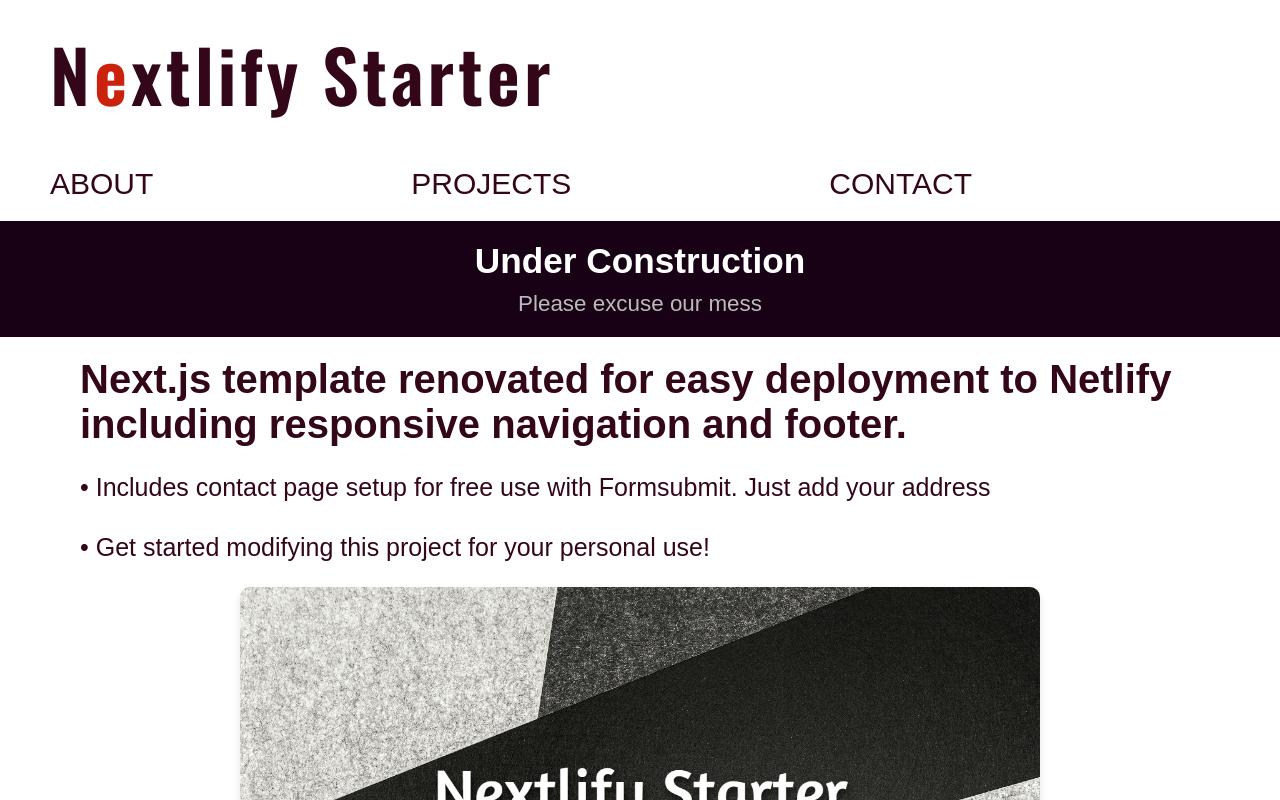
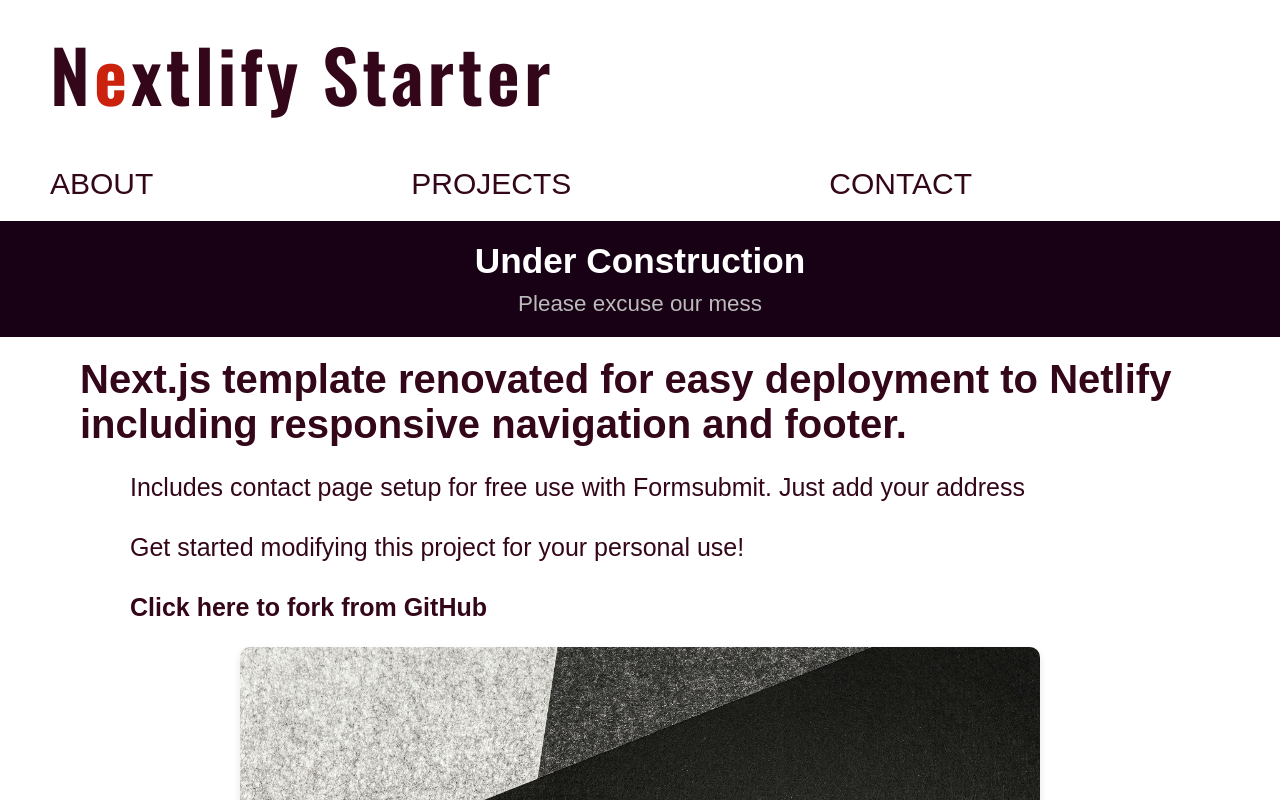
Before and after one commit to Jwilliams137/Next_Netlify_Template, a Next.js app: page / in a window 1280 px wide. Shown: the top 800 px of the page. Built offline with nearby package versions, Linux system fonts and the light colour scheme.

Commit message:
License and README

```diff
--- a/src/app/page.module.css
+++ b/src/app/page.module.css
@@ -9,9 +9,22 @@
   font-weight: bold;
 }
 
+.info {
+  padding: 0px 50px;
+  display: flex;
+  flex-direction: column;
+  gap: 20px;
+}
+
 .instructions {
   font-size: 25px;
   line-height: 1.6;
+}
+
+.link {
+  font-size: 25px;
+  line-height: 1.6;
+  font-weight: bold;
 }
 
 .imageWrapper {
@@ -36,6 +49,10 @@
   .instructions {
     font-size: 22px;
   }
+
+  .link {
+    font-size: 22px;
+  }
 }
 
 @media only screen and (max-width: 500px) {
@@ -46,4 +63,8 @@
   .instructions {
     font-size: 20px;
   }
+
+  .link {
+    font-size: 20px;
+  }
 }
--- a/src/app/page.tsx
+++ b/src/app/page.tsx
@@ -1,12 +1,18 @@
 import Image from "next/image";
 import styles from "./page.module.css";
+import Link from "next/link";
 
 export default function Home() {
   return (
     <div className={styles.container}>
       <h2 className={styles.intro}>Next.js template renovated for easy deployment to Netlify including responsive navigation and footer.</h2>
-      <p className={styles.instructions}>&#8226; Includes contact page setup for free use with Formsubmit. Just add your address</p>
-      <p className={styles.instructions}>&#8226; Get started modifying this project for your personal use!</p>
+      <div className={styles.info}>
+        <p className={styles.instructions}>Includes contact page setup for free use with Formsubmit. Just add your address</p>
+        <p className={styles.instructions}>Get started modifying this project for your personal use!</p>
+        <div className={styles.link}>
+          <Link href="https://github.com/Jwilliams137/Next_Netlify_Template" target="_blank">Click here to fork from GitHub</Link>
+        </div>
+      </div>
       <div className={styles.imageWrapper}>
         <Image
           src="/NextlifySharing.jpg"
--- a/src/components/Footer/footerData.json
+++ b/src/components/Footer/footerData.json
@@ -17,5 +17,5 @@
         "icon": "faInstagram"
       }
     ],
-    "copyright": "© {year} Your name here. All rights reserved."
+    "copyright": "© {year} Your copyright statement here"
   }
```
Also changed, not shown: 2 other files (tests, documents, lock files or other folders).
